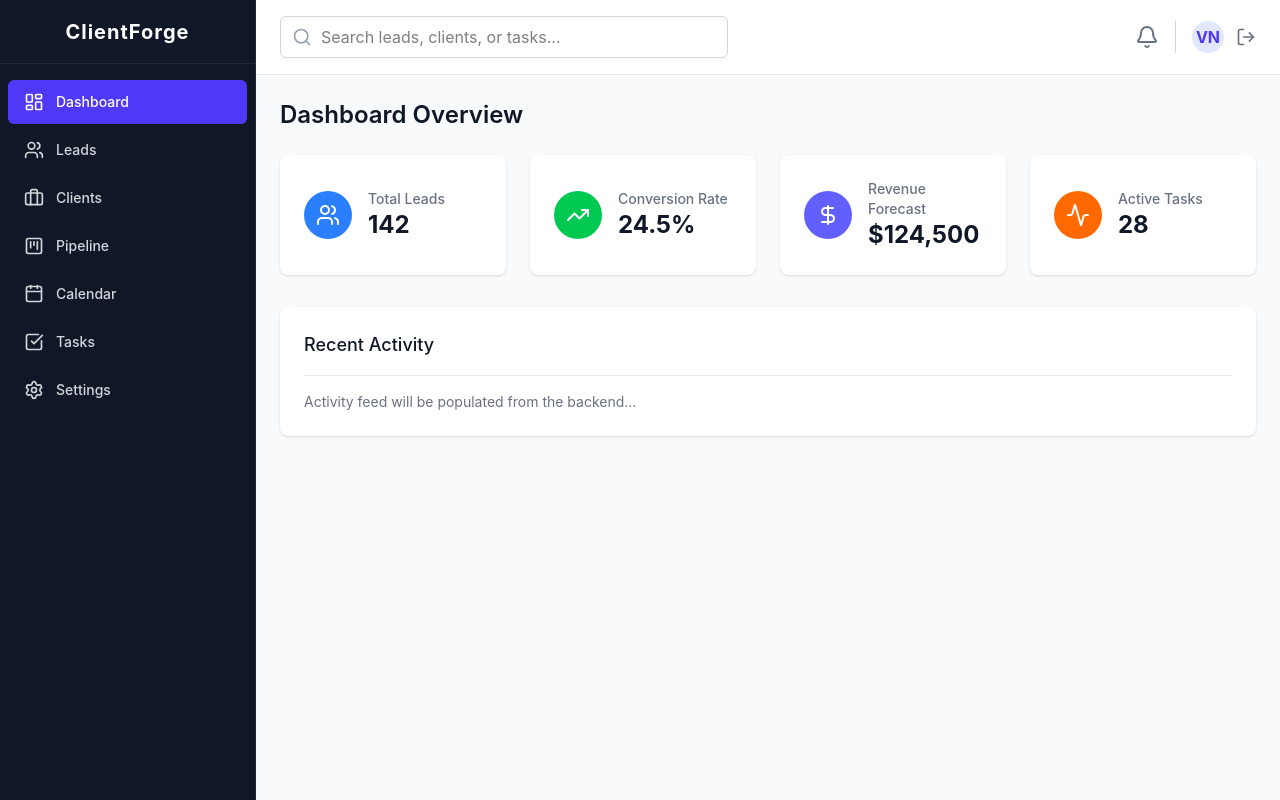
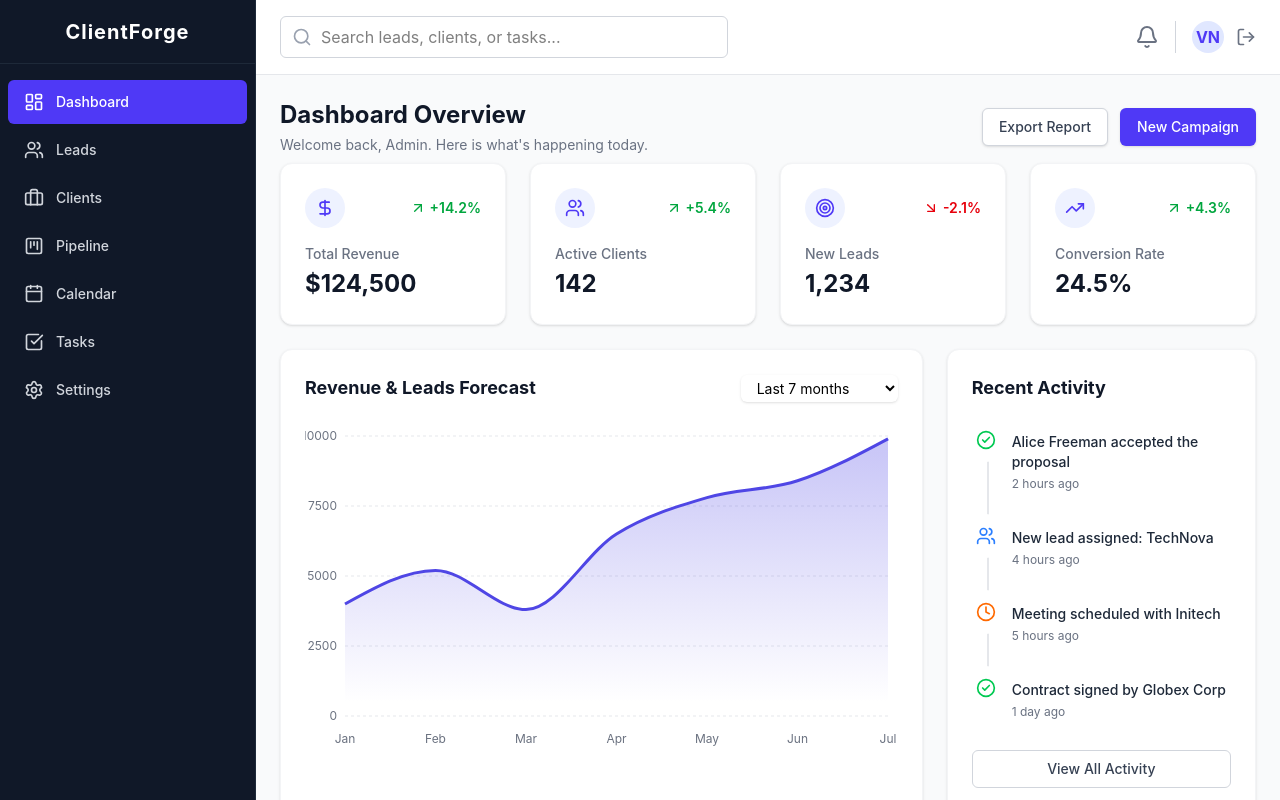
Before and after one commit to venkateshnaik815/ClientForge-CRM, a React (Vite) app in the folder frontend/: page /dashboard in a window 1280 px wide. Built offline with nearby package versions, Linux system fonts and the light colour scheme; sample sign-in values are in the browser's storage.

Commit message:
export report button working

```diff
--- a/frontend/package.json
+++ b/frontend/package.json
@@ -14,7 +14,8 @@
     "lucide-react": "^1.35.0",
     "react": "^19.2.8",
     "react-dom": "^19.2.8",
-    "react-router-dom": "^7.18.3"
+    "react-router-dom": "^7.18.3",
+    "recharts": "^3.10.1"
   },
   "devDependencies": {
     "@types/node": "^24.13.3",
--- a/frontend/src/features/dashboard/Dashboard.tsx
+++ b/frontend/src/features/dashboard/Dashboard.tsx
@@ -1,39 +1,130 @@
 import React from 'react';
-import { Users, TrendingUp, DollarSign, Activity } from 'lucide-react';
+import { DollarSign, Users, Target, TrendingUp, ArrowUpRight, ArrowDownRight, Clock, CheckCircle2 } from 'lucide-react';
+import { AreaChart, Area, XAxis, YAxis, CartesianGrid, Tooltip, ResponsiveContainer } from 'recharts';
+
+const chartData = [
+  { name: 'Jan', revenue: 4000, leads: 240 },
+  { name: 'Feb', revenue: 5200, leads: 310 },
+  { name: 'Mar', revenue: 3800, leads: 280 },
+  { name: 'Apr', revenue: 6500, leads: 420 },
+  { name: 'May', revenue: 7800, leads: 490 },
+  { name: 'Jun', revenue: 8400, leads: 520 },
+  { name: 'Jul', revenue: 9900, leads: 600 },
+];
+
+const stats = [
+  { name: 'Total Revenue', value: '$124,500', change: '+14.2%', trend: 'up', icon: DollarSign },
+  { name: 'Active Clients', value: '142', change: '+5.4%', trend: 'up', icon: Users },
+  { name: 'New Leads', value: '1,234', change: '-2.1%', trend: 'down', icon: Target },
+  { name: 'Conversion Rate', value: '24.5%', change: '+4.3%', trend: 'up', icon: TrendingUp },
+];
+
+const activities = [
+  { id: 1, text: 'Alice Freeman accepted the proposal', time: '2 hours ago', icon: CheckCircle2, color: 'text-green-500' },
+  { id: 2, text: 'New lead assigned: TechNova', time: '4 hours ago', icon: Users, color: 'text-blue-500' },
+  { id: 3, text: 'Meeting scheduled with Initech', time: '5 hours ago', icon: Clock, color: 'text-orange-500' },
+  { id: 4, text: 'Contract signed by Globex Corp', time: '1 day ago', icon: CheckCircle2, color: 'text-green-500' },
+];
 
 export const Dashboard = () => {
-  const stats = [
-    { label: 'Total Leads', value: '142', icon: Users, color: 'bg-blue-500' },
-    { label: 'Conversion Rate', value: '24.5%', icon: TrendingUp, color: 'bg-green-500' },
-    { label: 'Revenue Forecast', value: '$124,500', icon: DollarSign, color: 'bg-indigo-500' },
-    { label: 'Active Tasks', value: '28', icon: Activity, color: 'bg-orange-500' },
-  ];
-
   return (
-    <div>
-      <h1 className="text-2xl font-semibold text-gray-900 mb-6">Dashboard Overview</h1>
-      <div className="grid grid-cols-1 gap-6 sm:grid-cols-2 lg:grid-cols-4">
-        {stats.map((stat, idx) => {
-          const Icon = stat.icon;
-          return (
-            <div key={idx} className="bg-white rounded-lg shadow p-6 flex items-center">
-              <div className={`p-3 rounded-full ${stat.color} text-white mr-4`}>
-                <Icon className="w-6 h-6" />
-              </div>
-              <div>
-                <p className="text-sm font-medium text-gray-500">{stat.label}</p>
-                <p className="text-2xl font-bold text-gray-900">{stat.value}</p>
-              </div>
-            </div>
-          );
-        })}
+    <div className="space-y-6">
+      <div className="flex justify-between items-center mb-2">
+        <div>
+          <h1 className="text-2xl font-bold text-gray-900">Dashboard Overview</h1>
+          <p className="text-sm text-gray-500 mt-1">Welcome back, Admin. Here is what's happening today.</p>
+        </div>
+        <div className="flex space-x-3">
+          <button className="px-4 py-2 bg-white border border-gray-300 rounded-md shadow-sm text-sm font-medium text-gray-700 hover:bg-gray-50 transition">
+            Export Report
+          </button>
+          <button className="px-4 py-2 bg-indigo-600 border border-transparent rounded-md shadow-sm text-sm font-medium text-white hover:bg-indigo-700 transition">
+            New Campaign
+          </button>
+        </div>
       </div>
 
-      {/* Placeholder for Charts/Tables */}
-      <div className="mt-8 bg-white rounded-lg shadow p-6">
-        <h2 className="text-lg font-medium text-gray-900 mb-4">Recent Activity</h2>
-        <div className="border-t border-gray-200 pt-4">
-          <p className="text-gray-500 text-sm">Activity feed will be populated from the backend...</p>
+      {/* Stats Grid */}
+      <div className="grid grid-cols-1 md:grid-cols-2 lg:grid-cols-4 gap-6">
+        {stats.map((stat) => (
+          <div key={stat.name} className="bg-white rounded-xl shadow-sm border border-gray-100 p-6 flex flex-col hover:shadow-md transition">
+            <div className="flex items-center justify-between mb-4">
+              <div className="w-10 h-10 rounded-full bg-indigo-50 flex items-center justify-center">
+                <stat.icon className="w-5 h-5 text-indigo-600" />
+              </div>
+              <span className={`inline-flex items-center text-sm font-semibold ${stat.trend === 'up' ? 'text-green-600' : 'text-red-600'}`}>
+                {stat.trend === 'up' ? <ArrowUpRight className="w-4 h-4 mr-1" /> : <ArrowDownRight className="w-4 h-4 mr-1" />}
+                {stat.change}
+              </span>
+            </div>
+            <h3 className="text-gray-500 text-sm font-medium">{stat.name}</h3>
+            <p className="text-2xl font-bold text-gray-900 mt-1">{stat.value}</p>
+          </div>
+        ))}
+      </div>
+
+      {/* Main Content Area */}
+      <div className="grid grid-cols-1 lg:grid-cols-3 gap-6">
+        {/* Chart Section */}
+        <div className="lg:col-span-2 bg-white rounded-xl shadow-sm border border-gray-100 p-6">
+          <div className="flex justify-between items-center mb-6">
+            <h2 className="text-lg font-bold text-gray-900">Revenue & Leads Forecast</h2>
+            <select className="text-sm border-gray-300 rounded-md shadow-sm focus:ring-indigo-500 focus:border-indigo-500 py-1 pl-3 pr-8">
+              <option>Last 7 months</option>
+              <option>Last 30 days</option>
+              <option>This Year</option>
+            </select>
+          </div>
+          <div className="h-80 w-full">
+            <ResponsiveContainer width="100%" height="100%">
+              <AreaChart data={chartData} margin={{ top: 10, right: 10, left: -20, bottom: 0 }}>
+                <defs>
+                  <linearGradient id="colorRevenue" x1="0" y1="0" x2="0" y2="1">
+                    <stop offset="5%" stopColor="#4f46e5" stopOpacity={0.3}/>
+                    <stop offset="95%" stopColor="#4f46e5" stopOpacity={0}/>
+                  </linearGradient>
+                </defs>
+                <CartesianGrid strokeDasharray="3 3" vertical={false} stroke="#e5e7eb" />
+                <XAxis dataKey="name" axisLine={false} tickLine={false} tick={{ fill: '#6b7280', fontSize: 12 }} dy={10} />
+                <YAxis axisLine={false} tickLine={false} tick={{ fill: '#6b7280', fontSize: 12 }} />
+                <Tooltip
+                  contentStyle={{ borderRadius: '8px', border: 'none', boxShadow: '0 4px 6px -1px rgba(0, 0, 0, 0.1)' }}
+                  itemStyle={{ fontWeight: 500 }}
+                />
+                <Area type="monotone" dataKey="revenue" stroke="#4f46e5" strokeWidth={3} fillOpacity={1} fill="url(#colorRevenue)" />
+              </AreaChart>
+            </ResponsiveContainer>
+          </div>
+        </div>
+
+        {/* Recent Activity Side Panel */}
+        <div className="bg-white rounded-xl shadow-sm border border-gray-100 p-6">
+          <h2 className="text-lg font-bold text-gray-900 mb-6">Recent Activity</h2>
+          <div className="space-y-6">
+            {activities.map((activity, index) => (
+              <div key={activity.id} className="flex relative">
+                {index !== activities.length - 1 && (
+                  <div className="absolute top-8 left-4 -ml-px h-full w-0.5 bg-gray-200" aria-hidden="true"></div>
+                )}
+                <div className="relative flex items-start space-x-3">
+                  <div className={`relative px-1 py-1 bg-white rounded-full flex items-center justify-center ring-8 ring-white`}>
+                    <activity.icon className={`w-5 h-5 ${activity.color}`} />
+                  </div>
+                  <div className="min-w-0 flex-1 py-1.5">
+                    <div className="text-sm text-gray-800 font-medium">
+                      {activity.text}
+                    </div>
+                    <div className="mt-1 flex text-xs text-gray-500">
+                      <span>{activity.time}</span>
+                    </div>
+                  </div>
+                </div>
+              </div>
+            ))}
+          </div>
+          <button className="w-full mt-6 py-2 border border-gray-300 rounded-md text-sm font-medium text-gray-700 hover:bg-gray-50 transition">
+            View All Activity
+          </button>
         </div>
       </div>
     </div>
```
Also changed, not shown: 1 other file (tests, documents, lock files or other folders).
